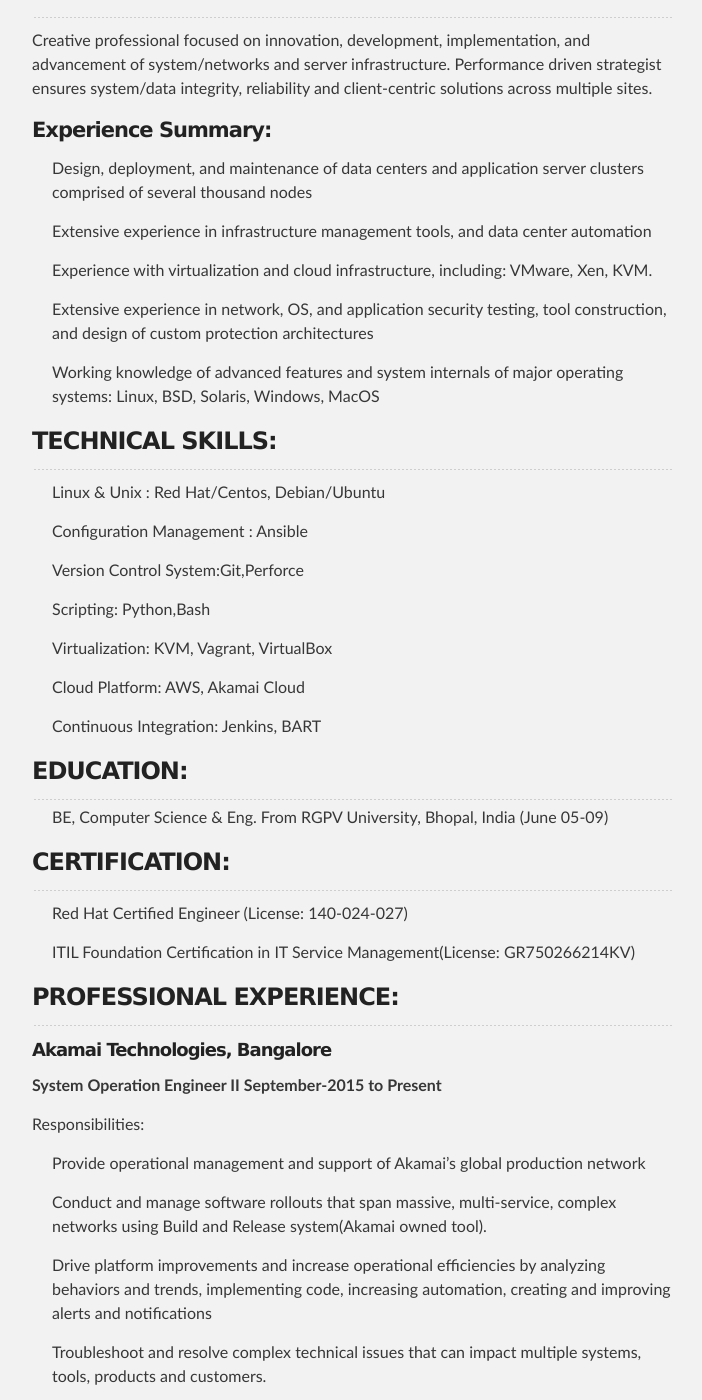
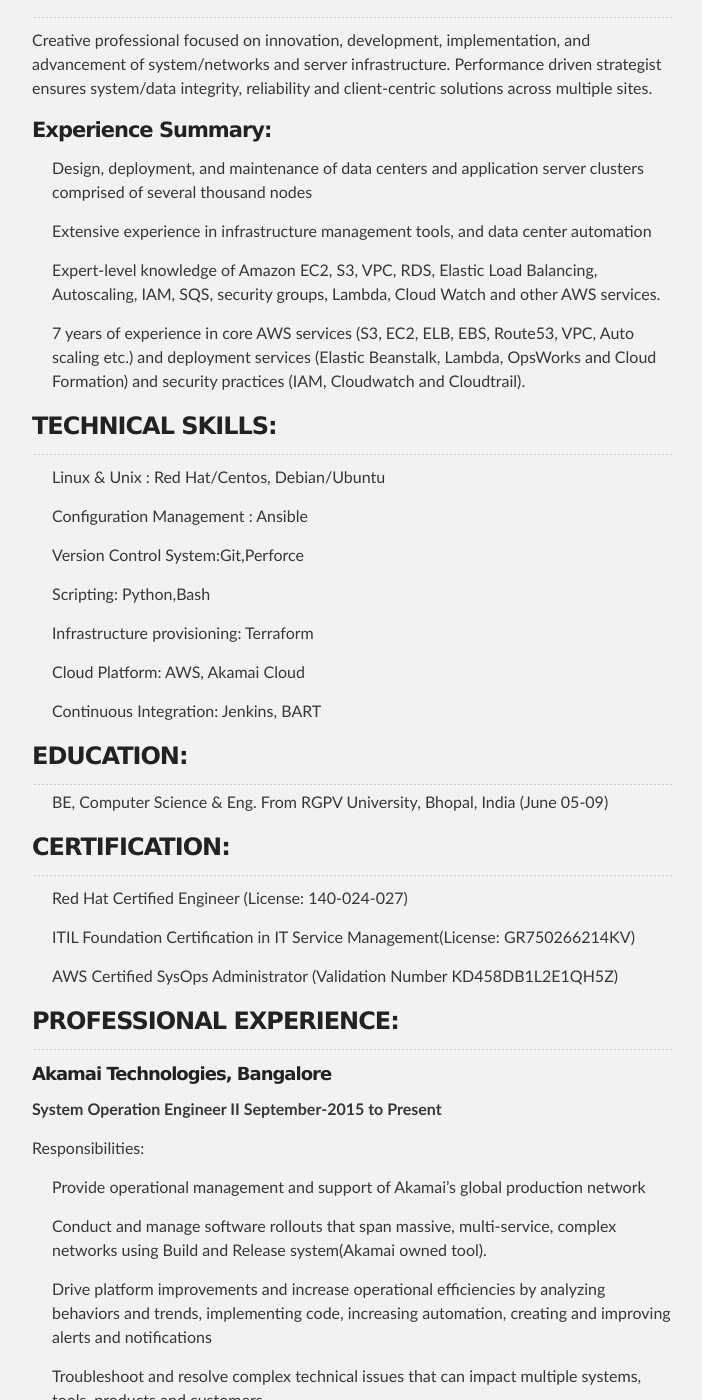
Before and after one commit to vkamlesh/vkamlesh.github.io, a Jekyll site: the page built from resume.md, in a window 1280 px wide and 1400 px high, scrolled down 253 px. Shown: the whole window, without its empty margins (288-990 px from the left). Built offline with Jekyll 4.4.1, drawn with Linux system fonts in a browser that asks for light colours; some of the changed text lies outside the part shown.

Commit message:
update certification

```diff
--- a/resume.md
+++ b/resume.md
@@ -24,16 +24,9 @@
 +   Extensive experience in infrastructure management tools, and data
     center automation
 
-+   Experience with virtualization and cloud infrastructure, including:
-    VMware, Xen, KVM.
++  Expert-level knowledge of Amazon EC2, S3, VPC, RDS, Elastic Load Balancing, Autoscaling, IAM, SQS, security groups, Lambda, Cloud Watch and other AWS services.
 
-+   Extensive experience in network, OS, and application security
-    testing, tool construction, and design of custom protection
-    architectures
-
-+   Working knowledge of advanced features and system internals of major
-    operating systems: Linux, BSD, Solaris, Windows, MacOS
-
++ 7 years of experience in core AWS services (S3, EC2, ELB, EBS, Route53, VPC, Auto scaling etc.) and deployment services (Elastic Beanstalk, Lambda, OpsWorks and Cloud Formation) and security practices (IAM, Cloudwatch and Cloudtrail).
 
 
 
@@ -48,7 +41,7 @@
 
 +   Scripting: Python,Bash
 
-+   Virtualization: KVM, Vagrant, VirtualBox
++   Infrastructure provisioning: Terraform
 
 +   Cloud Platform: AWS, Akamai Cloud
 
@@ -69,6 +62,8 @@
 
 -   ITIL Foundation Certification in IT Service Management(License:
     GR750266214KV)
+
+-   AWS Certified SysOps Administrator (Validation Number KD458DB1L2E1QH5Z)
 
 
 ### PROFESSIONAL EXPERIENCE:
@@ -103,6 +98,8 @@
     improvements
 
 +   Use Ansible for Deployments and Configuration management.
+
++   Work on  cloud solutions for Akamai products leveraging services including, but not limited to, VPC, EC2, S3, RDS, Route53, CloudFormation, Lambda, CloudWatch and SNS.
 
 
 
```
